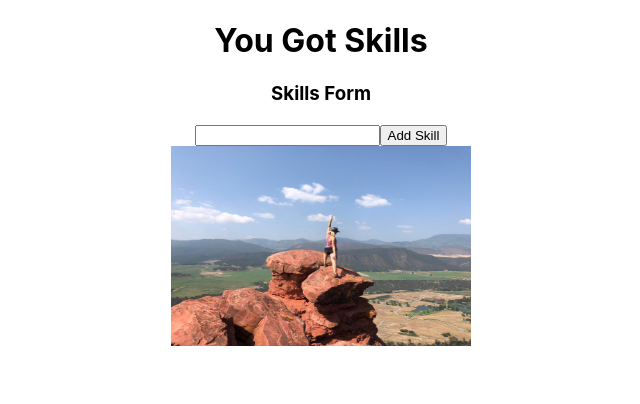
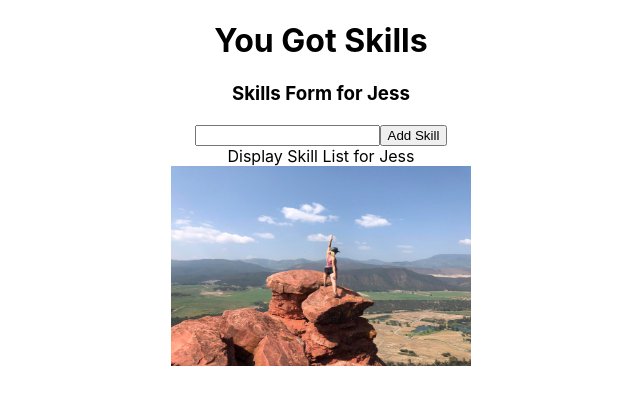
Before and after one commit to jlstern3/first_react, a React (Create React App) app in the folder 2_react/2_functional_components/you-got-skills/: page / in a window 1280 px wide. Shown: the top 404 px of the page, without its empty margins (319-959 px from the left). Built offline with nearby package versions, Linux system fonts and the light colour scheme.

Commit message:
Passing state from App.js to children

```diff
--- a/2_react/2_functional_components/you-got-skills/src/App.js
+++ b/2_react/2_functional_components/you-got-skills/src/App.js
@@ -1,12 +1,19 @@
 import './App.css';
+import React, {useState} from 'react';
 import Footer from './components/Footer';
 import Input from './components/Input';
+import Display from './components/Display';
+
 
 function App() {
+  const name = "Jess";
+  const [skillList, setSkillList] = useState([]);
+
   return (
     <div className="App">
       <h1>You Got Skills</h1>
-      <Input />
+      <Input name={name} skillList = {skillList} setSkillList = {setSkillList} />
+      <Display name={name} skillList = {skillList} setSkillList = {setSkillList}/>
       <Footer />
     </div>
   );
--- /dev/null
+++ b/2_react/2_functional_components/you-got-skills/src/components/Display.js
@@ -0,0 +1,18 @@
+import React from 'react';
+
+const Display = (props) =>{
+    const {skillList} = props;
+    return(
+        <div>
+            Display Skill List for {props.name}
+            {
+                // Add second parameter to map and make that the key of each p element to allow React to differentiate between p elements when manipulating the DOM
+                skillList.map((skill, index) => (
+                    <p key={index}>{ skill }</p>
+                ))
+            }
+        </div>
+    )
+}
+
+export default Display;
--- a/2_react/2_functional_components/you-got-skills/src/components/Input.js
+++ b/2_react/2_functional_components/you-got-skills/src/components/Input.js
@@ -1,9 +1,12 @@
 import React, { useState } from 'react';
+import App from '../App';
 
-const Input = () => {
+const Input = (props) => {
+    // Destructuring state being passed in by App.js
+    const {skillList, setSkillList} = props;
     // Creating State
     const [newSkill, setNewSkill] = useState("");
-    const [skillList, setSkillList] = useState([]);
+    // const [skillList, setSkillList] = useState([]); -- we now passed this into App.js
 
     // Create function for when form is submitted
     const submitHandler=(e)=>{
@@ -19,17 +22,11 @@ const Input = () => {
     }
     return (
         <div>
-            <h3>Skills Form</h3>
+            <h3>Skills Form for {props.name} </h3>
             <form onSubmit={(e) => submitHandler(e)}>
                 <input type="text" name="newSkill" value={newSkill} onChange={(e) => setNewSkill(e.target.value)} />
                 <button>Add Skill</button>
             </form>
-            {
-                // Add second parameter to map and make that the key of each p element to allow React to differentiate between p elements when manipulating the DOM
-                skillList.map((skill, index) => (
-                    <p key={index}>{ skill }</p>
-                ))
-            }
         </div>
     )
 }
```
